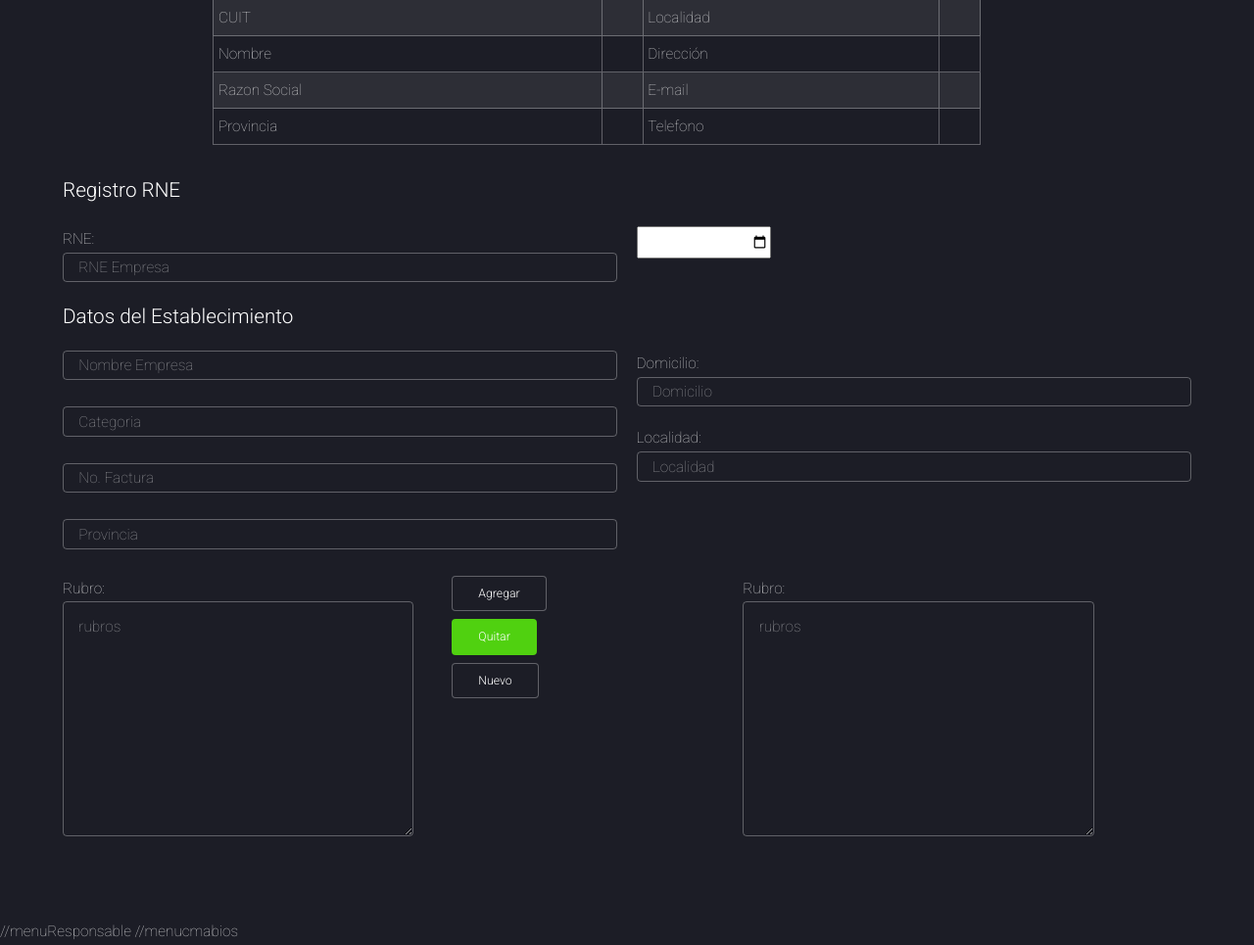
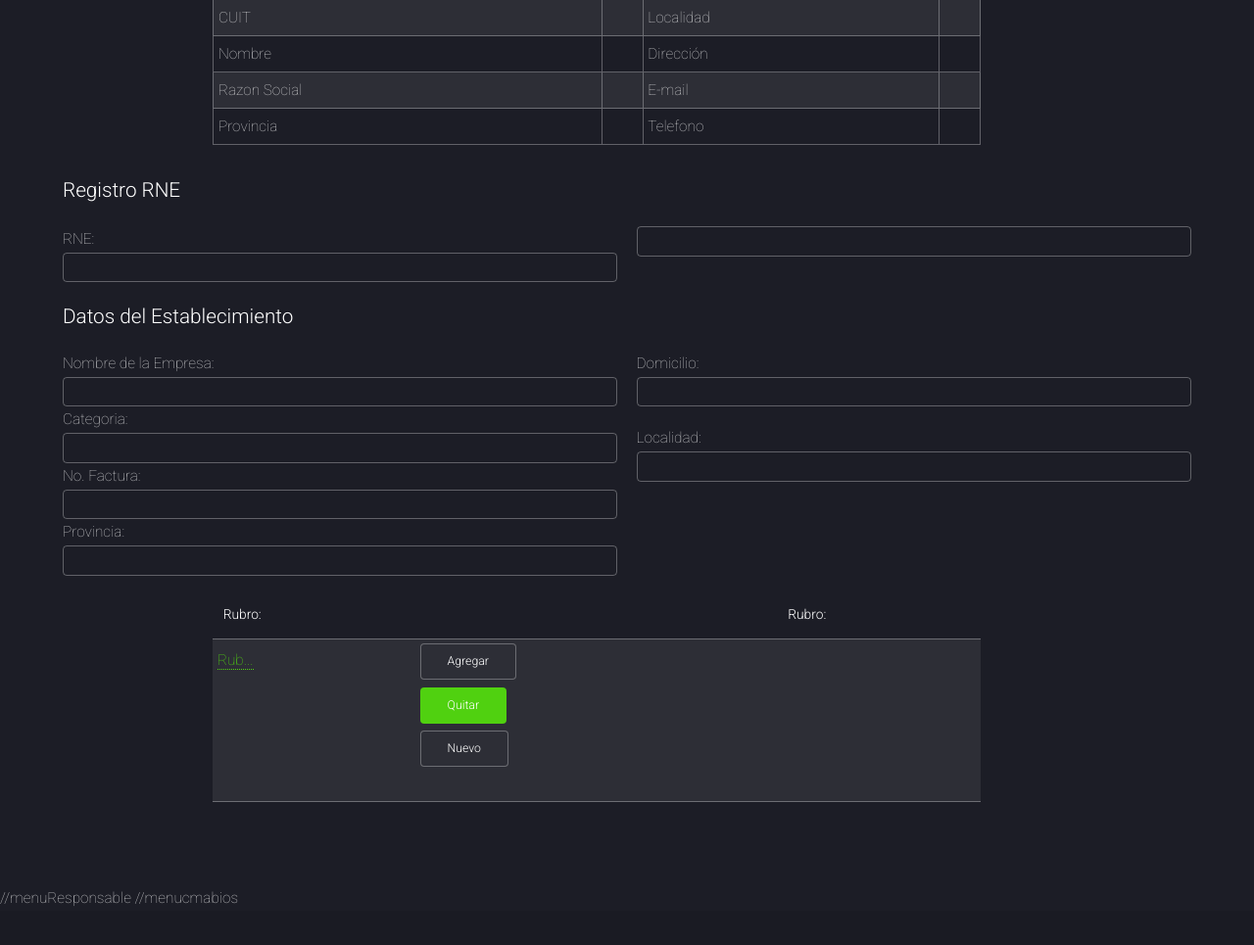
Before and after one commit to francomor/gestion_alimentos_web, a PHP site: page /establecimientos.php in a window 1280 px wide. Shown: the part 413-1378 px from the top of the page at 98% size. After the commit the page ends 1338 px from the top, so only its background shows below. Run offline with PHP 8.4, Linux system fonts and the light colour scheme; style sheets or scripts are compiled from the project's sources.

Commit message:
modif. extensiones

```diff
--- a/presentacion/establecimientos.php
+++ b/presentacion/establecimientos.php
@@ -96,58 +96,68 @@
                 </section>
 
                 <!-- Form : Registro Establecimiento -->
-		<section>
+                <form method="post" action="#">
+                    <section>
                     <h3>Registro RNE</h3>
-                    <form method="post" action="#">
 			<div class="row uniform 50%">
                             <div class="6u 12u$(xsmall)">
-				RNE: <input type="text" name="rne_em" id="rne_em" value="" placeholder="RNE Empresa " />
+                                RNE: <input type="text" class="validate" name="rne_em" id="rne_em" value="" placeholder="" />
                             </div>
                             <div class="6u$ 12u$(xsmall)">
-                                <input type="date" name="fech" id="fec" value="" />
+				<input type="text" class="datepicker" name="fech" id="fec" value="" />
                             </div>
                             <div class="6u$ 12u$(xsmall)">
 				<h3>Datos del Establecimiento</h3>
                             </div>
 
                              <div class="6u 12u$(xsmall)">
-				<input type="text" name="nomb_em" id="nomb_em" value="" placeholder="Nombre Empresa " /></br>
-                                <input type="text" name="cat_em" id="cat_em" value="" placeholder="Categoria " /></br>
-                                <input type="text" name="nofac_em" id="nofac_em" value="" placeholder="No. Factura " /></br>
-                                <input type="text" name="prov_em" id="prov_em" value="" placeholder="Provincia " /></br>
-
+				Nombre de la Empresa: <input type="text" name="nomb_em" id="nomb_em" value="" placeholder=" " />
+                                Categoria: <input type="text" name="cat_em" id="cat_em" value="" placeholder=" " />
+                                No. Factura: <input type="text" name="nofac_em" id="nofac_em" value="" placeholder=" " />
+                                Provincia: <input type="text" name="prov_em" id="prov_em" value="" placeholder="" />
                             </div>
                             <div class="6u 12u$(xsmall)">
-                                 Domicilio: <input type="text" name="domc_em" id="rne_em" value="" placeholder="Domicilio" />
+				 Domicilio: <input type="text" name="domc_em" id="rne_em" value="" placeholder="" />
                             </div>
-                             <div class="6u 12u$(xsmall)">
-                                Localidad: <input type="text" name="loc_em" id="rne_em" value="" placeholder="Localidad" />
+                            <div class="6u 12u$(xsmall)">
+				Localidad: <input type="text" name="loc_em" id="rne_em" value="" placeholder="" />
                             </div>
-                        </div><!--Fin DatosEspecEmpresa-->
+                        </div></br>
+                        </section>
+                        <section>
+                            <div class="table-wrapper">
+                                 <table>
+                                     <thead>
+                                        <tr>
+                                            <th>Rubro:</th>
+                                            <th>
+                                            </th>
+                                            <th>Rubro:</th>
+                                        </tr>
+                                    </thead>
+                                    <tbody>
+                                       <tr>
+                                            <td><div class="collection">
+                                       		<a href="#!" class="collection-item">Rub...</a>
 
-                        <div class="row">
-                            <div class="4u 6u(medium) 12u$(xsmall)">
-                                <ul class="actions vertical">
-                                     Rubro: <textarea name="rubros_em" id="rubros_em" placeholder="rubros" rows="8" disabled></textarea>
-                                </ul>
+                                     		</div>
+                                            </td>
+                                            <td>
+                                                <ul class="actions vertical small">
+                                                    <li><a id="btAdd" class="button small">Agregar</a></li>
+                                                    <li><a id="btQuit" class="button small special">Quitar</a></li>
+                                                    <li><a id="btNuv" class="button small">Nuevo</a></li>
+                                                </ul>
+
+                                            </td>
+                                            <td> </td>
+                                        </tr>
+
+                                    </tbody>
+                                </table>
                             </div>
-                            <div class="3u 6u$(medium) 12u$(xsmall)">
-                                <ul class="actions vertical small">
-                                    <li><a href="#" class="button small">Agregar</a></li>
-                                    <li><a href="#" class="button small special">Quitar</a></li>
-                                    <li><a href="#" class="button small">Nuevo</a></li>
-                                </ul>
-                            </div>
-                            <div class="4u 6u(medium) 12u$(xsmall)">
-                                <ul class="actions vertical">
-                                     Rubro: <textarea name="rubros_em" id="rubros_em" placeholder="rubros" rows="8" disabled></textarea>
-                                </ul>
-                            </div>
-                        </div><!--Fin Rubros-->
-                    </form><!--Fin Form Datos de la Empresa-->
-                </section>
-
-
+                        </section>
+                </form>
             </div><!-- Fin class=container -->
         </div><!-- Fin class=wrapper stylele -->
         </div><!-- Fin class=page-wrapper -->
```
